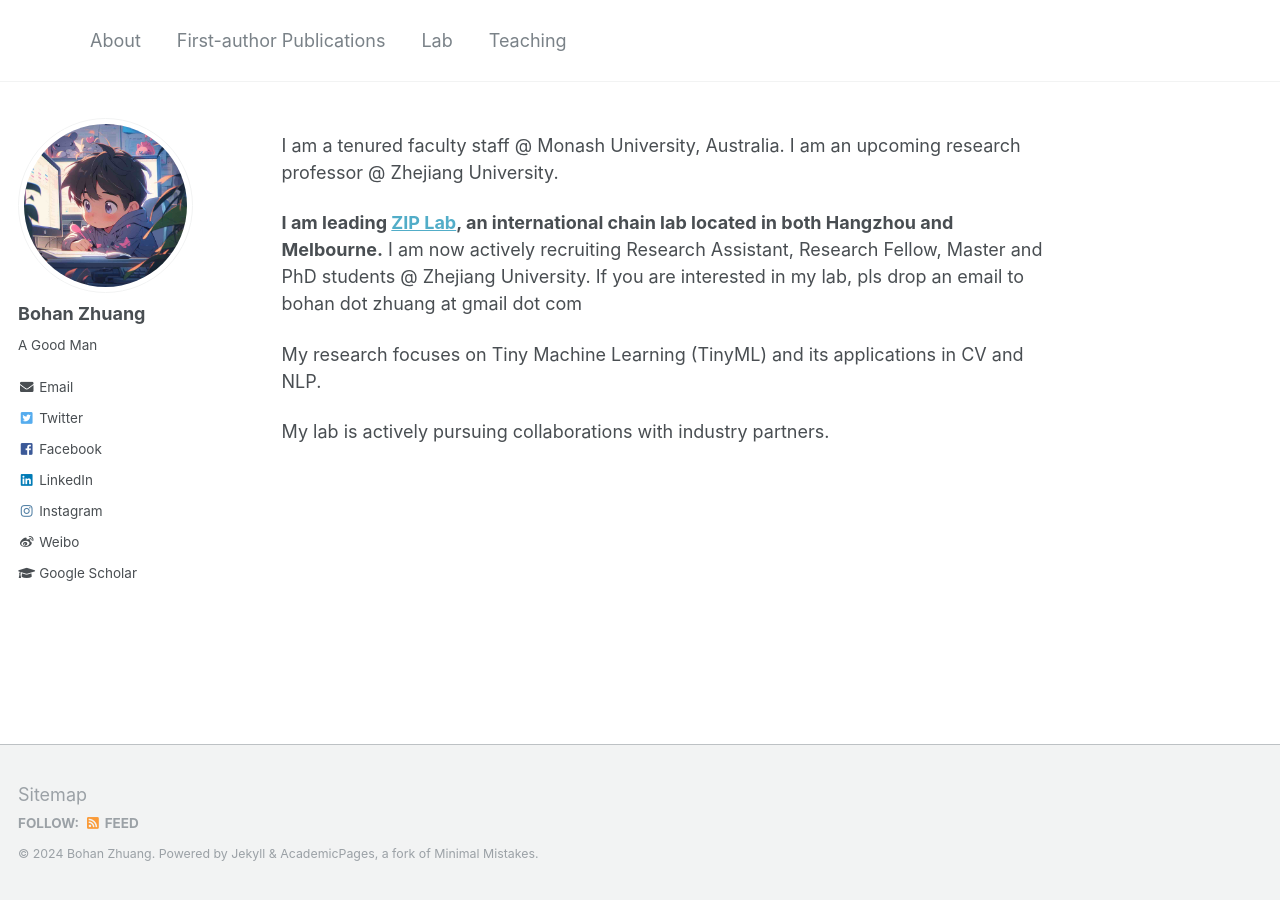
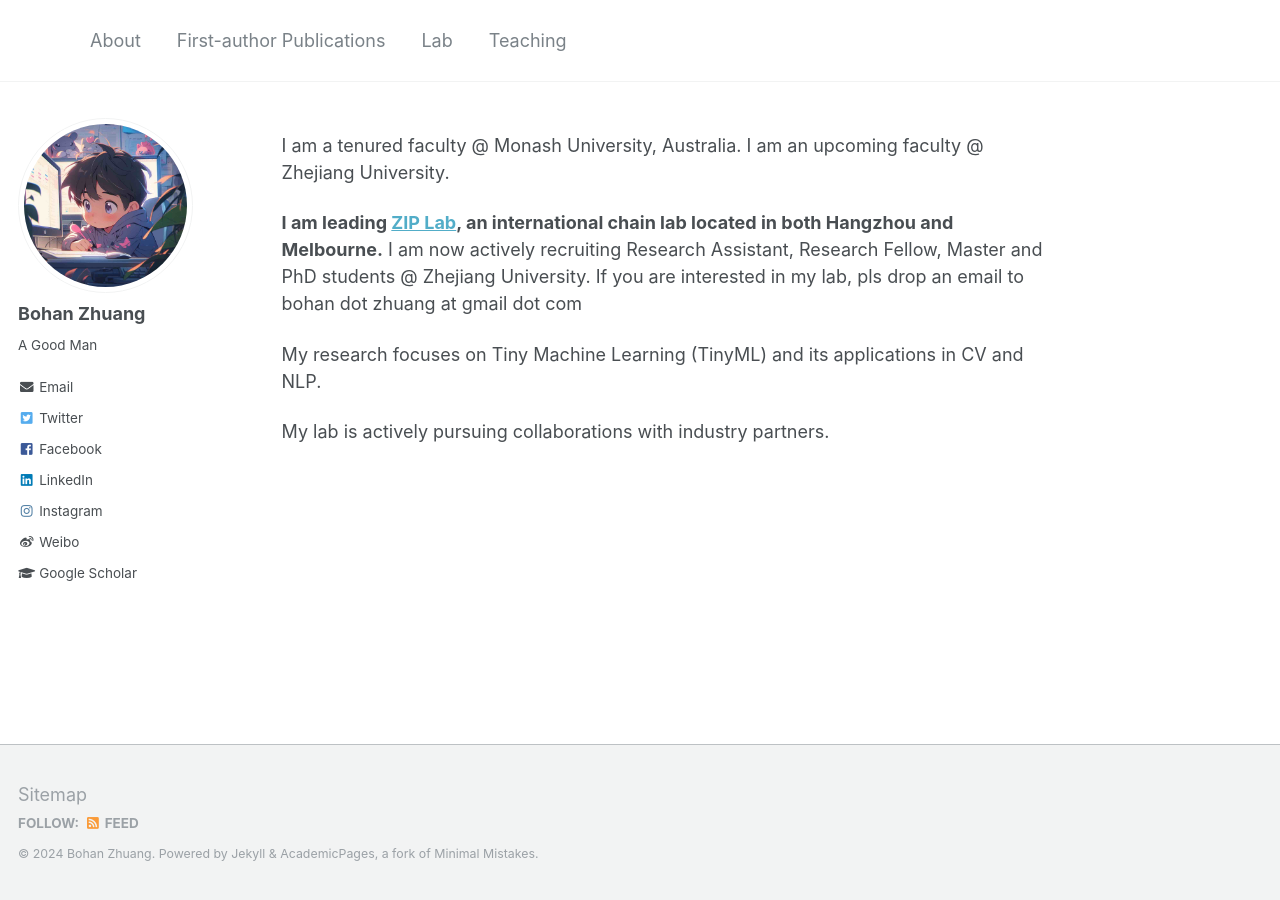
Before and after one commit to bohanzhuang/bohanzhuang.github.io, a Jekyll site: the page built from _pages/about.md, in a window 1280 px wide. Built offline with Jekyll 4.4.1, drawn with Linux system fonts in a browser that asks for light colours.

Commit message:
Update about.md

```diff
--- a/_pages/about.md
+++ b/_pages/about.md
@@ -8,7 +8,7 @@ redirect_from:
   - /about.html
 ---
 
-I am a tenured faculty staff @ Monash University, Australia. I am an upcoming research professor @ Zhejiang University.
+I am a tenured faculty @ Monash University, Australia. I am an upcoming faculty @ Zhejiang University.
 
 **I am leading [ZIP Lab](https://ziplab.github.io/), an international chain lab located in both Hangzhou and Melbourne.** I am now actively recruiting Research Assistant, Research Fellow, Master and PhD students @ Zhejiang University. If you are interested in my lab, pls drop an email to bohan dot zhuang at gmail dot com
 
```
